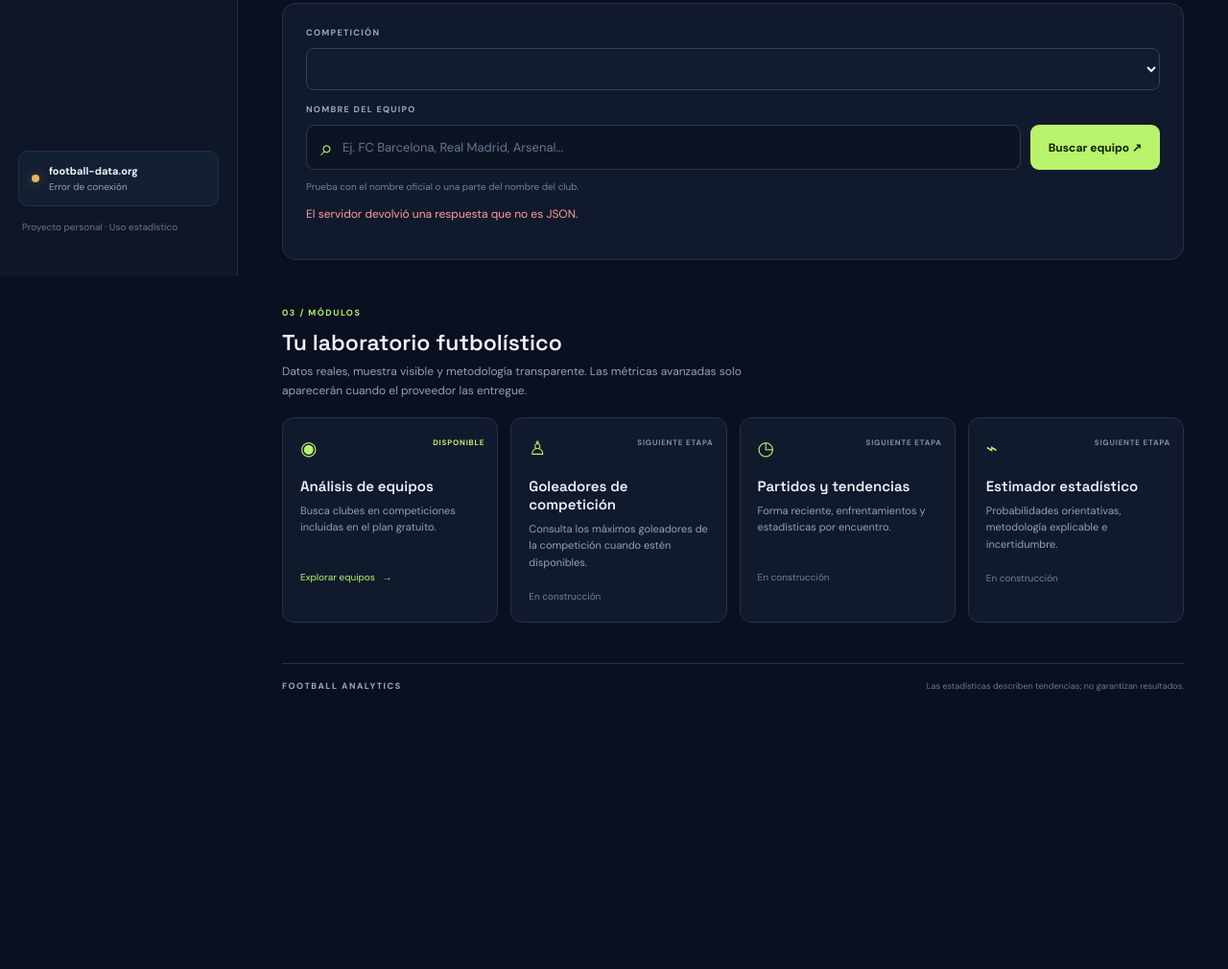
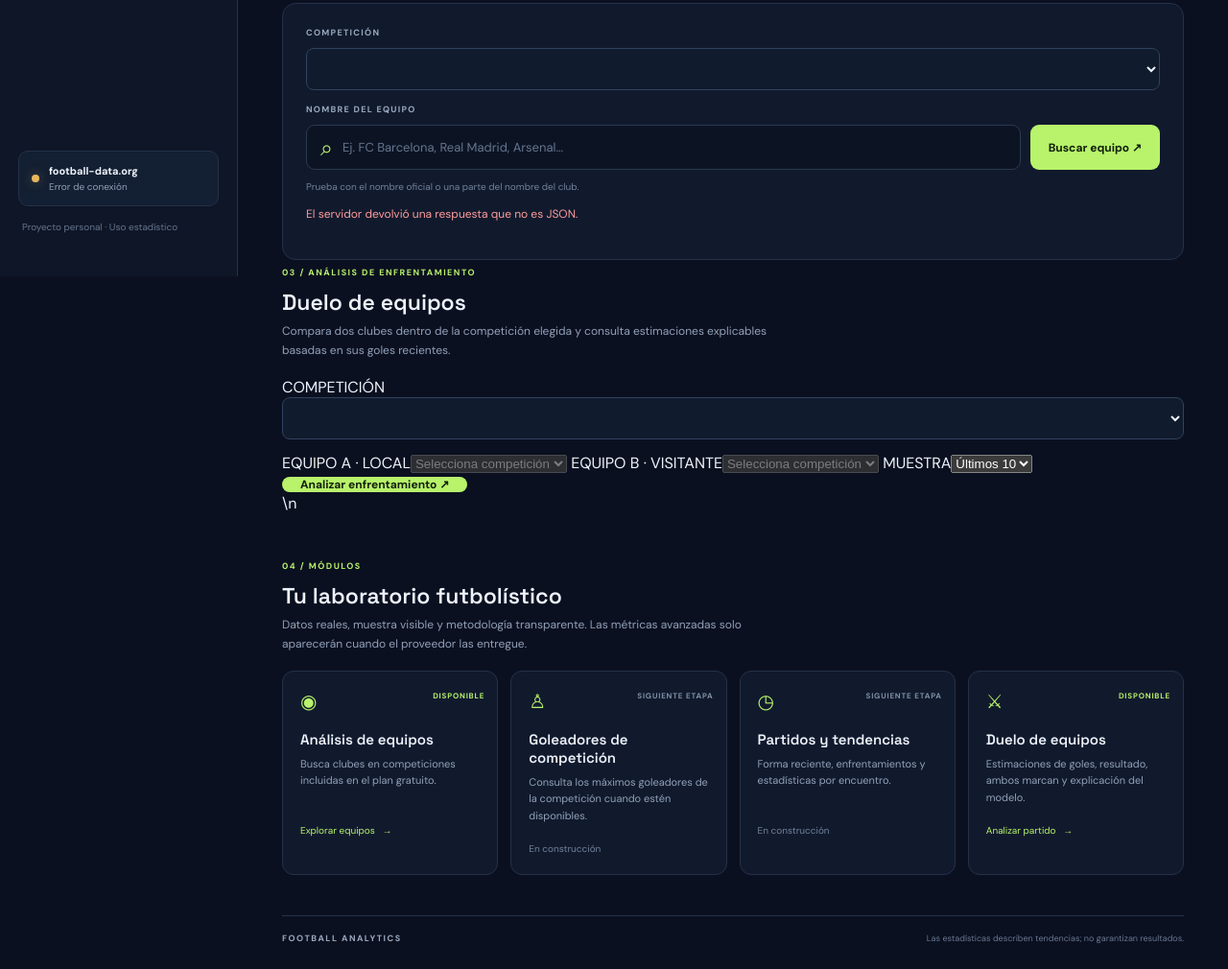
Before and after one commit to RainerAnacletoRafaile/football-analytics, a plain HTML site: page frontend/index.html in a window 1280 px wide. Shown: the part 512-1522 px from the top of the page at 96% size. Before the commit the page ends 1259 px from the top, so only its background shows below. Drawn offline with Linux system fonts and the light colour scheme; files that its build step writes are made by us from their sources; no server answers; files whose address does not match are found by name.

Commit message:
Add team versus team matchup module

```diff
--- a/frontend/index.html
+++ b/frontend/index.html
@@ -18,6 +18,7 @@
       <a class="nav-link active" href="#overview"><span>▦</span> Resumen</a>
       <a class="nav-link" href="#teams"><span>◉</span> Equipos</a>
       <a class="nav-link" href="#team-analysis"><span>▤</span> Informes</a>
+      <a class="nav-link" href="#matchup"><span>⚔</span> Duelo de equipos</a>
       <a class="nav-link" href="#teams"><span>⌕</span> Buscar equipos</a>
       <div class="sidebar-bottom">
         <div class="api-status"><span class="status-dot"></span><div><b>football-data.org</b><small id="api-status-text">Comprobando conexión...</small></div></div>
@@ -70,15 +71,30 @@
         <div id="analysis-content"></div>
       </section>
 
-      <section class="section-heading modules-heading">
-        <div><span class="section-kicker">03 / MÓDULOS</span><h2>Tu laboratorio futbolístico</h2><p>Datos reales, muestra visible y metodología transparente. Las métricas avanzadas solo aparecerán cuando el proveedor las entregue.</p></div>
+
+      <section class="section-heading matchup-heading" id="matchup">
+        <div><span class="section-kicker">03 / ANÁLISIS DE ENFRENTAMIENTO</span><h2>Duelo de equipos</h2><p>Compara dos clubes dentro de la competición elegida y consulta estimaciones explicables basadas en sus goles recientes.</p></div>
+      </section>
+      <section class="matchup-panel">
+        <div class="matchup-controls">
+          <label>COMPETICIÓN<select id="matchup-competition" class="competition-picker"></select></label>
+          <label>EQUIPO A · LOCAL<select id="matchup-home" disabled><option>Selecciona competición</option></select></label>
+          <label>EQUIPO B · VISITANTE<select id="matchup-away" disabled><option>Selecciona competición</option></select></label>
+          <label>MUESTRA<select id="matchup-sample"><option value="5">Últimos 5</option><option value="10" selected>Últimos 10</option><option value="15">Últimos 15</option><option value="20">Últimos 20</option></select></label>
+          <button id="run-matchup" type="button">Analizar enfrentamiento ↗</button>
+        </div>
+        <div id="matchup-feedback" class="feedback" role="status"></div>
+        <div id="matchup-result"></div>
+      </section>
+\n      <section class="section-heading modules-heading">
+        <div><span class="section-kicker">04 / MÓDULOS</span><h2>Tu laboratorio futbolístico</h2><p>Datos reales, muestra visible y metodología transparente. Las métricas avanzadas solo aparecerán cuando el proveedor las entregue.</p></div>
       </section>
 
       <section class="module-grid">
         <article class="module-card available"><div class="module-icon">◉</div><div class="module-tag">DISPONIBLE</div><h3>Análisis de equipos</h3><p>Busca clubes en competiciones incluidas en el plan gratuito.</p><a href="#teams">Explorar equipos <span>→</span></a></article>
         <article class="module-card"><div class="module-icon">♙</div><div class="module-tag muted-tag">SIGUIENTE ETAPA</div><h3>Goleadores de competición</h3><p>Consulta los máximos goleadores de la competición cuando estén disponibles.</p><span class="coming">En construcción</span></article>
         <article class="module-card"><div class="module-icon">◷</div><div class="module-tag muted-tag">SIGUIENTE ETAPA</div><h3>Partidos y tendencias</h3><p>Forma reciente, enfrentamientos y estadísticas por encuentro.</p><span class="coming">En construcción</span></article>
-        <article class="module-card"><div class="module-icon">⌁</div><div class="module-tag muted-tag">SIGUIENTE ETAPA</div><h3>Estimador estadístico</h3><p>Probabilidades orientativas, metodología explicable e incertidumbre.</p><span class="coming">En construcción</span></article>
+        <article class="module-card available"><div class="module-icon">⚔</div><div class="module-tag">DISPONIBLE</div><h3>Duelo de equipos</h3><p>Estimaciones de goles, resultado, ambos marcan y explicación del modelo.</p><a href="#matchup">Analizar partido <span>→</span></a></article>
       </section>
 
       <footer><span>FOOTBALL ANALYTICS</span><span>Las estadísticas describen tendencias; no garantizan resultados.</span></footer>
```
